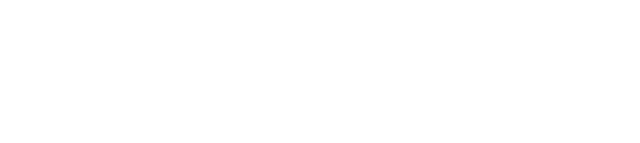
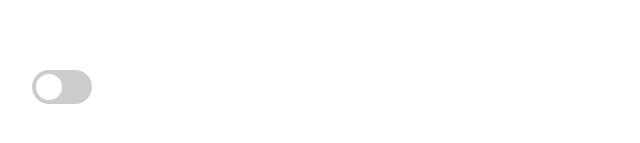
Before and after one commit to webcane/angular.samples, an Angular app in the folder angular-ngform/: page / in a window 1280 px wide. Shown: the part 201-344 px from the top of the page, without its empty margins (0-640 px from the left). Built offline with nearby package versions, Linux system fonts and the light colour scheme.

Commit message:
add switch form control

```diff
--- a/angular-ngform/src/app/app.component.html
+++ b/angular-ngform/src/app/app.component.html
@@ -1 +1,11 @@
 <app-simple-form-component></app-simple-form-component>
+
+<br />
+<br />
+<br />
+
+<app-simple-switch [formControl]="switchControl"></app-simple-switch>
+<div>
+    <span *ngIf="switchControl.value === true">Switched On</span>
+    <span *ngIf="switchControl.value === false">Switched Off</span>
+</div>
--- a/angular-ngform/src/app/app.component.ts
+++ b/angular-ngform/src/app/app.component.ts
@@ -1,10 +1,26 @@
-import { Component } from '@angular/core';
+import { Component, OnInit } from '@angular/core';
+import { FormControl } from '@angular/forms';
 
 @Component({
   selector: 'app-root',
   templateUrl: './app.component.html',
   styleUrls: ['./app.component.css']
 })
-export class AppComponent {
+export class AppComponent implements OnInit {
+
   title = 'Start editing to see some magic happen :)';
+
+  switchControl: FormControl;
+
+  constructor() {
+    this.switchControl = new FormControl({
+      value: false
+    });
+  }
+
+  ngOnInit(): void {
+    this.switchControl.valueChanges.subscribe((value) => {
+      console.log(value);
+    });
+  }
 }
--- a/angular-ngform/src/app/app.module.ts
+++ b/angular-ngform/src/app/app.module.ts
@@ -4,11 +4,13 @@
 
 import { AppComponent } from './app.component';
 import { SimpleFormComponent } from './components/simple-form/simple-form.component';
+import { SimpleSwitchComponent } from './components/simple-switch/simple-switch.component';
 
 @NgModule({
   declarations: [
     AppComponent,
-    SimpleFormComponent
+    SimpleFormComponent,
+    SimpleSwitchComponent
   ],
   imports: [
     BrowserModule,
--- /dev/null
+++ b/angular-ngform/src/app/components/simple-switch/simple-switch.component.css
@@ -0,0 +1,59 @@
+.switch {
+    position: relative;
+    display: inline-block;
+    width: 60px;
+    height: 34px;
+  }
+
+  .switch input {
+    opacity: 0;
+    width: 0;
+    height: 0;
+  }
+
+  .slider {
+    position: absolute;
+    cursor: pointer;
+    top: 0;
+    left: 0;
+    right: 0;
+    bottom: 0;
+    background-color: #ccc;
+    -webkit-transition: .4s;
+    transition: .4s;
+  }
+
+  .slider:before {
+    position: absolute;
+    content: "";
+    height: 26px;
+    width: 26px;
+    left: 4px;
+    bottom: 4px;
+    background-color: white;
+    -webkit-transition: .4s;
+    transition: .4s;
+  }
+
+  input:checked + .slider {
+    background-color: #2196F3;
+  }
+
+  input:focus + .slider {
+    box-shadow: 0 0 1px #2196F3;
+  }
+
+  input:checked + .slider:before {
+    -webkit-transform: translateX(26px);
+    -ms-transform: translateX(26px);
+    transform: translateX(26px);
+  }
+
+  /* Rounded sliders */
+  .slider.round {
+    border-radius: 34px;
+  }
+
+  .slider.round:before {
+    border-radius: 50%;
+  }
--- /dev/null
+++ b/angular-ngform/src/app/components/simple-switch/simple-switch.component.html
@@ -0,0 +1,4 @@
+<label class="switch">
+    <input type="checkbox" [checked]="isChecked" (change)="onChange($event)">
+    <span class="slider round"></span>
+</label>
--- /dev/null
+++ b/angular-ngform/src/app/components/simple-switch/simple-switch.component.ts
@@ -0,0 +1,63 @@
+import { typeWithParameters } from '@angular/compiler/src/render3/util';
+import { Component, forwardRef, Input, OnInit } from '@angular/core';
+import { ControlValueAccessor, NG_VALUE_ACCESSOR } from '@angular/forms';
+
+const noop = () => {};
+
+export const SIMPLE_INPUT_CONTROL_VALUE_ACCESSOR: any = {
+  provide: NG_VALUE_ACCESSOR,
+  useExisting: forwardRef(() => SimpleSwitchComponent),
+  multi: true
+ };
+
+@Component({
+  selector: 'app-simple-switch',
+  templateUrl: './simple-switch.component.html',
+  styleUrls: ['./simple-switch.component.css'],
+  providers: [SIMPLE_INPUT_CONTROL_VALUE_ACCESSOR]
+})
+export class SimpleSwitchComponent implements ControlValueAccessor {
+
+  // private value: boolean;
+  @Input() isChecked = false;
+
+
+  private propagateChange: (_: any) => void = noop;
+  private propagateTouch: () => void = noop;
+
+  constructor() { }
+
+  get value() {
+    return this.isChecked;
+  }
+
+  set value(val: boolean) {
+    this.isChecked = val;
+  }
+
+  writeValue(options: any): void {
+    if (options.value !== this.isChecked) {
+      // set default value
+      this.isChecked = options.value;
+    }
+  }
+
+  registerOnChange(fn: any): void {
+    this.propagateChange = fn;
+  }
+
+  registerOnTouched(fn: any): void {
+    this.propagateTouch = fn;
+  }
+
+  setDisabledState?(isDisabled: boolean): void {
+    // throw new Error('Method not implemented.');
+  }
+
+  onChange(event: any) {
+    this.value = event.target.checked;
+    this.propagateChange(this.value);
+    this.propagateTouch();
+  }
+
+}
```
Also changed, not shown: 1 other file (tests, documents, lock files or other folders).
